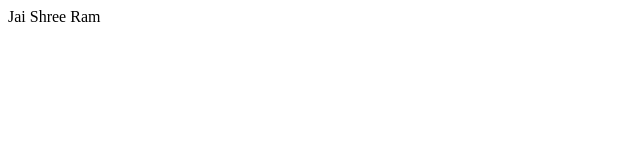
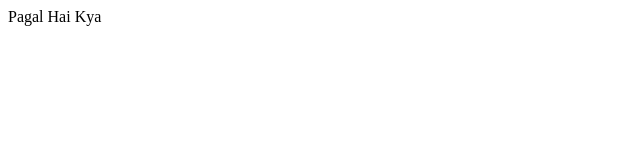
Before and after one commit to dexsage2004/Git-Tutorial, a plain HTML site: page index.html in a window 1280 px wide. Shown: the full height of the page, 0-640 px from the left. Drawn offline with Linux system fonts and the light colour scheme.

Commit message:
Body Change

```diff
--- a/index.html
+++ b/index.html
@@ -6,6 +6,6 @@
     <title>Hello</title>
 </head>
 <body>
-    Jai Shree Ram
+    Pagal Hai Kya
 </body>
 </html>
```
